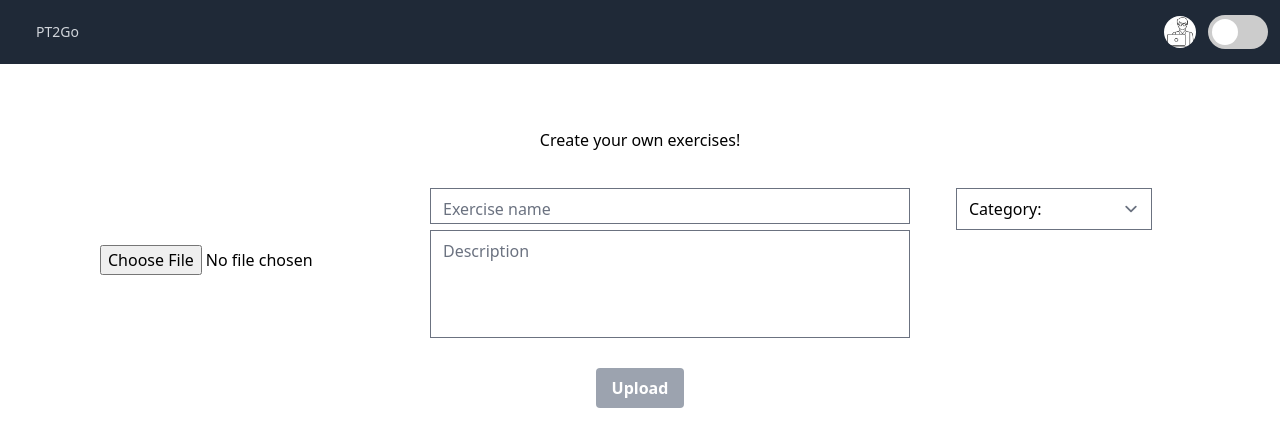
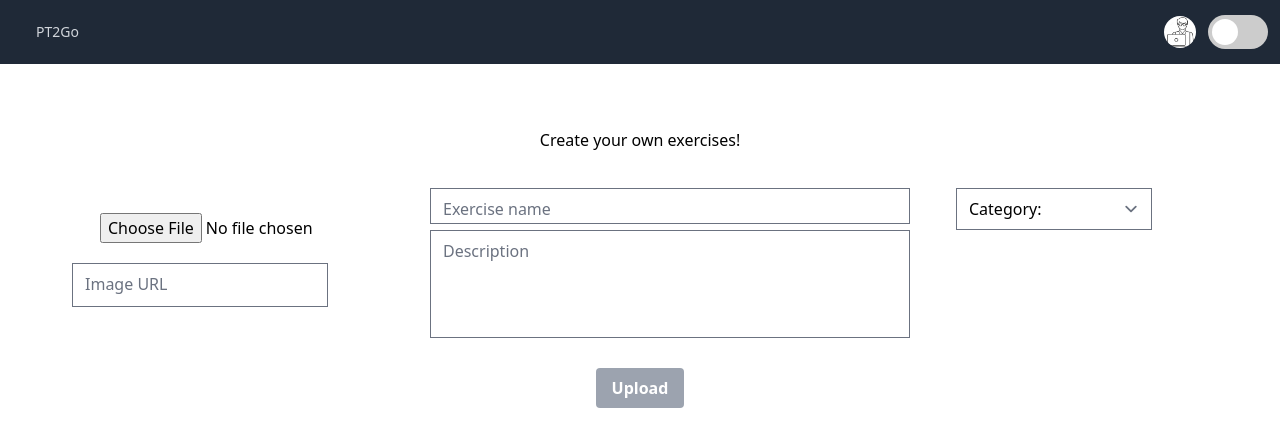
Before and after one commit to chrisNGUYENERR/React-PT2Go, a React (Create React App) app in the folder PT2Go/: page /addcustomexercise in a window 1280 px wide. Shown: the top 446 px of the page. Built offline with nearby package versions, Linux system fonts and the light colour scheme.

Commit message:
final final push

```diff
--- a/PT2Go/src/components/AddCustomExercise.jsx
+++ b/PT2Go/src/components/AddCustomExercise.jsx
@@ -8,17 +8,22 @@ function AddCustomExercise(props) {
         preview: '',
         raw: ''
     });
+    const [imageURL, setImageURL] = useState('')
     const [exName, setExName] = useState('');
     const [exDescription, setExDescription] = useState('');
     const [exCategory, setExCategory] = useState('');
 
     const navigate = useNavigate();
 
-    const handleChange = (e) => {
+    const handleImageChange = (e) => {
         setImage({
             preview: URL.createObjectURL(e.target.files[0]),
             raw: e.target.files[0]
         });
+    }
+
+    const handleImageURL = (e) => {
+        setImageURL(e.target.value)
     }
 
     const handleNameChange = (e) => {
@@ -35,8 +40,8 @@ function AddCustomExercise(props) {
 
     const handleUpload = async (e) => {
         e.preventDefault();
-        console.log(image, exName, exDescription, exCategory)
-        if (image.preview === '' || exName === '' || exDescription === '' || exCategory === 'DEFAULT') {
+        console.log(imageURL, exName, exDescription, exCategory)
+        if (image.preview === '' && imageURL === '' || exName === '' || exDescription === '' || exCategory === 'DEFAULT') {
             alert('Missing fields')
         } else {
             const formData = new FormData()
@@ -46,7 +51,7 @@ function AddCustomExercise(props) {
                 name: exName,
                 description: exDescription,
                 category: exCategory,
-                image: image.preview
+                image: imageURL
             });
             navigate('/exercises')
         }
@@ -58,13 +63,14 @@ function AddCustomExercise(props) {
             <div className='flex flex-col items-center pt-16'>
             Create your own exercises!
                 <div className="flex flex-row w-4/5 justify-between py-5">
-                    <div className='flex items-center justify-center w-1/4'>
+                    <div className='flex flex-col items-center justify-center w-1/4'>
                         {image.preview ? (
                             <img src={image.preview} alt='' className='w-300 h-300' />
                         ) : (
                             <h5></h5>
                         )}
-                        <input type='file' accept='image/*' onChange={handleChange} />
+                        <input type='file' accept='image/*' onChange={handleImageChange} />
+                        <textarea onChange={handleImageURL} className='w-full h-1/4 resize-none dark:bg-gray-800 dark:text-gray-400 mr-28 mt-5' placeholder='Image URL'></textarea>
                     </div>
                     <div className="p-4 w-1/2">
                         <textarea onChange={handleNameChange} className='w-full h-1/4 resize-none dark:bg-gray-800 dark:text-gray-400' placeholder='Exercise name'>
```
